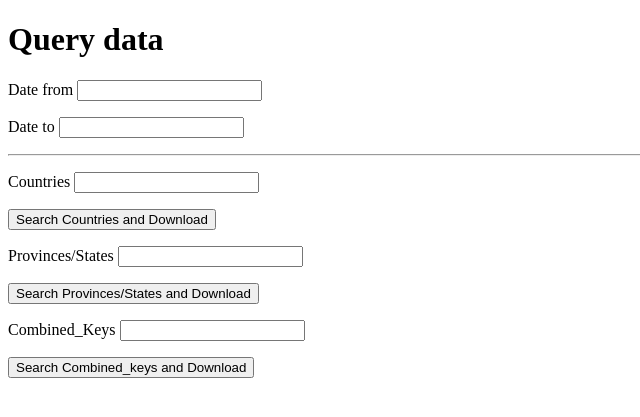
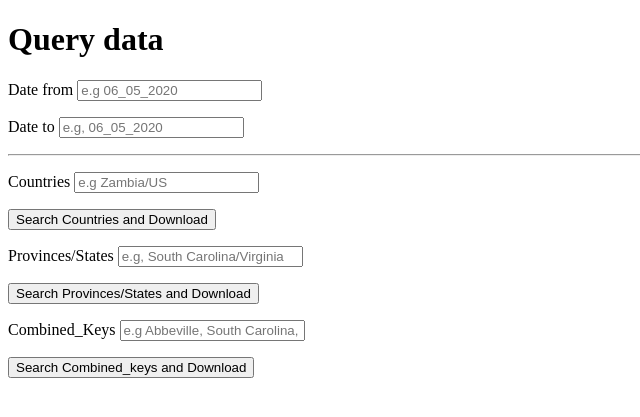
Before and after one commit to gaomubai/COVID-19-monitor, a Flask app: page /monitor/query in a window 1280 px wide. Shown: the top 417 px of the page, without its empty margins (0-640 px from the left). Run offline with Flask 2, Linux system fonts and the light colour scheme.

Commit message:
query data with user inpus; add placeholder

```diff
--- a/COVIDMonitor/templates/query.html
+++ b/COVIDMonitor/templates/query.html
@@ -4,14 +4,14 @@
 <body>
   <h1>Query data</h1>
   <form method="POST" action="" enctype="multipart/form-data">
-    <p>Date from <input type="text" name="dates_from" /> <br></p>
-    <p>Date to <input type="text" name="dates_to" /> </p>
+    <p>Date from <input type="text" name="dates_from" placeholder="e.g 06_05_2020" required/> <br></p>
+    <p>Date to <input type="text" name="dates_to" placeholder="e.g, 06_05_2020" required/> </p>
     <hr>
-    <p>Countries <input type="text" name="countries" /> </p>
+    <p>Countries <input type="text" name="countries" placeholder="e.g Zambia/US"/> </p>
     <input type="submit" name="submit" value="Search Countries and Download">
-    <p>Provinces/States <input type="text" name="provinces" /></p>
+    <p>Provinces/States <input type="text" name="provinces" placeholder="e.g, South Carolina/Virginia"/></p>
     <input type="submit" name="submit" value="Search Provinces/States and Download">
-    <p>Combined_Keys <input type="text" name="combined_keys" /></p>
+    <p>Combined_Keys <input type="text" name="combined_keys" placeholder="e.g Abbeville, South Carolina, US/Ada, Idaho, US"/></p>
     <input type="submit" name="submit" value="Search Combined_keys and Download">
   </form>
 
```
